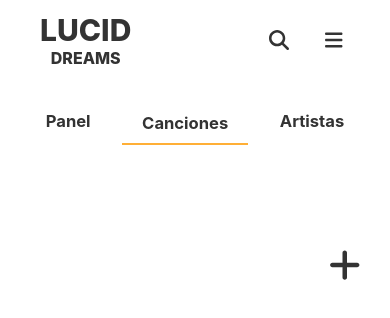
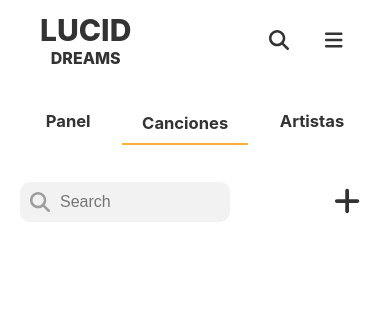
Before and after one commit to nayenjoaquin/lucid-dreams, a React (Create React App) app: page /#/admin in a window 390 px wide. Shown: the top 318 px of the page. Built offline with nearby package versions, Linux system fonts and the light colour scheme.

Commit message:
toaster and files upload to firebase

```diff
--- a/package.json
+++ b/package.json
@@ -9,12 +9,15 @@
     "@testing-library/jest-dom": "^5.16.4",
     "@testing-library/react": "^13.3.0",
     "@testing-library/user-event": "^13.5.0",
+    "compressorjs": "^1.1.1",
     "firebase": "^9.9.1",
     "framer-motion": "^6.5.1",
     "react": "^18.2.0",
     "react-dom": "^18.2.0",
+    "react-loading": "^2.0.3",
     "react-router-dom": "^6.3.0",
     "react-scripts": "^5.0.1",
+    "react-toastify": "^9.0.8",
     "uuid": "^8.3.2",
     "web-vitals": "^2.1.4"
   },
--- a/src/App.js
+++ b/src/App.js
@@ -5,8 +5,10 @@ import Musica from './components/musica/musica';
 import Reproductor from './components/reproductor/reproductor';
 import { Route, Routes } from 'react-router-dom';
 import Admin from './components/admin/admin';
+import 'react-toastify/dist/ReactToastify.css';
 
 function App() {
+
   return (
     <div className="App">
       <NavBar/>
--- a/src/components/admin/admin.css
+++ b/src/components/admin/admin.css
@@ -93,39 +93,7 @@
     }
 
     .admin__menu{
-        width: 100%;
-        height: 80px;
-        display: flex;
-        justify-content: space-between;
-        align-items: center;
-        padding: 0 30px;
-    }
-
-    .admin__menu ul{
         display: none;
-    }
-
-    .admin__menu__page{
-        padding: 0;
-        display: flex;
-        justify-content: space-between;
-        align-items: center;
-    }
-
-    .admin__menu__page__link{
-        display: none;
-    }
-
-    .admin__menu__page__icon{
-        font-size: 24px;
-        color: #333;
-        transition: all .1s ease;
-        padding: 5px;
-    }
-
-    .admin__menu__page__icon:hover{
-        transform: translateY(3px) scale(1.1);
-        color: black;
     }
 
     .admin__subpage{
@@ -175,5 +143,6 @@
 @media screen and (min-width: 850px){
     .admin__mobile__menu{
         display: none;
+
     }
 }
--- a/src/components/admin/admin.js
+++ b/src/components/admin/admin.js
@@ -4,23 +4,21 @@ import AdminMenu from './admin-menu'
 import { useParams } from 'react-router-dom'
 import Songs from './songs/songs'
 import Artists from './artists/artists'
+import { toast, ToastContainer } from 'react-toastify'
 
 const Admin = () => {
-
-    const page = useParams().page
+    const page = useParams().page || "songs"
 
     return(
         <div className="admin">
-            <AdminMenu activePage={
-                page != null ? page : 'songs'
-            }/>
+            <AdminMenu activePage={page}/>
             {
                 page === 'dashboard' ? <Dashboard/>
-                : page === 'songs' ? <Songs/>
+                : page === 'songs' ? <Songs toast={toast}/>
                 : page === 'artists' ? <Artists/>
-                : page == null ? <Songs/>
                 : null
             }
+            <ToastContainer/>
         </div>
     )
 }
--- /dev/null
+++ b/src/components/admin/songs/artistas.js
@@ -0,0 +1,17 @@
+const artistas = [
+    "NPC",
+    "SANTI",
+    "Z4RB3",
+    "M4R1",
+    "J4V13R",
+    "andres",
+    "luis",
+    "jose",
+    "juan",
+    "pedro",
+    "maria",
+    "josefa",
+    "javier",
+]
+
+export default artistas;
--- a/src/components/admin/songs/inputs.css
+++ b/src/components/admin/songs/inputs.css
@@ -96,4 +96,5 @@ label 				 {
 .new-song__file-input__title{
   font-size: 12px;
   color: #666;
+  margin-bottom: 5px;
 }
--- a/src/components/admin/songs/songs.css
+++ b/src/components/admin/songs/songs.css
@@ -11,6 +11,36 @@
     padding: 10px 20px;
     border-radius: 16px 0 0 0;
     position: relative;
+    display: flex;
+    align-items: center;
+    justify-content: center;
+}
+
+.admin__songs__filterbar__search-bar{
+    display: flex;
+    align-items: center;
+    background-color: #F2F2F2;
+    width: fit-content;
+    border-radius: 10px;
+    gap: 10px;
+    padding: 10px;
+    max-width: 60%;
+    flex-grow: 1;
+}
+
+.admin__songs__filterbar__search-bar__icon{
+    font-size: 20px;
+    color: #9e9e9e;
+}
+
+.admin__songs__filterbar__search-bar__input{
+    width: 100%;
+    flex-grow: 1;
+    border: none;
+    font-size: 16px;
+    outline: none;
+    background-color: transparent;
+    color: #333;
 }
 
 .admin__songs__filterbar__add-song-btn{
@@ -25,6 +55,8 @@
     font-size: 36px;
     cursor: pointer;
     transition: all .1s ease;
+    transition: top 0s ease;
+    transition: right 0s ease;
 }
 
 .admin__songs__filterbar__add-song-btn:hover{
@@ -44,14 +76,16 @@
     height: 100%;
     width: 100%;
     top: 0;
+    left: 0;
     position: absolute;
     backdrop-filter: blur(3px);
-    background-color: rgba(0,0,0,.2);
+    background-color: rgba(0,0,0,.1);
     z-index: 100;
 }
 
 .admin__songs__new-song__form{
     width: 400px;
+    max-height: 95%;
     padding: 40px;
     margin: auto;
     display: flex;
@@ -62,6 +96,7 @@
     border-radius: 10px;
     gap: 40px;
     justify-content: space-around;
+    position: relative;
 }
 
 .admin__songs__new-song__form__header{
@@ -69,12 +104,22 @@
     width: 100%;
     display: flex;
     gap: 10px;
+    overflow: hidden;
 }
 
 .admin__songs__new-song__form__header__img-container{
     background-color: #f5f5f5;
     height: 100%;
+    min-width: 80px;
     width: 80px;
+    border-radius: 5px;
+}
+
+.admin__songs__new-song__form__header__img-container__img{
+    height: 100%;
+    width: 100%;
+    object-fit: cover;
+    border-radius: 5px;
 }
 
 .admin__songs__new-song__form__header__img-container__add-img-btn{
@@ -84,13 +129,6 @@
     height: 100%;
     width: 100%;
     color: #ccc;
-    transition: all .1s ease;
-    cursor: pointer;
-}
-
-.admin__songs__new-song__form__header__img-container__add-img-btn:hover{
-    color: #bbb;
-    transform: translateY(-2px);
 }
 
 .admin__songs__new-song__form__header__info{
@@ -98,12 +136,18 @@
     flex-direction: column;
     justify-content: center;
     user-select: none;
+    width: 100%;
+    overflow: hidden;
 }
 
 .admin__songs__new-song__form__header__info__nombre{
     font-size: 24px;
     font-weight: 500;
+    max-width: 100%;
     color: #333;
+    overflow: hidden;
+    white-space: nowrap;
+    text-overflow: ellipsis;
 }
 
 .admin__songs__new-song__form__header__info__artista{
@@ -160,19 +204,58 @@
     transform: translateY(-2px);
 }
 
+
+
+
+
+
+
+
 @media screen and (max-width: 850px){
     .admin__songs__filterbar{
         border-radius: 0;
     }
+    .admin__songs__new-song{
+        border-radius: 0;
+    }
+
 }
 
 @media screen and (max-width: 500px){
     .admin__songs__new-song__form{
         width: 100%;
-        height: 70%;
         border-radius: 10px 10px 0 0;
-        box-shadow: none;
+        box-shadow: 0 -2px 20px rgba(0,0,0,.1);
         position: absolute;
         bottom: 0;
     }
+    .admin__songs__filterbar{
+        justify-content: space-between;
+    }
+    .admin__songs__filterbar__add-song-btn{
+        position: inherit;
+        transform: none;
+        top: 0;
+        right: 0;
+        font-size: 30px;
+        transition: all .1s ease;
+    }
+    .admin__songs__filterbar__add-song-btn:hover{
+        transform: translateY(-3px);
+    }
 }
+
+
+
+/* LOADER */
+.admin__songs__new-song__form__loading{
+    height: 100%;
+    width: 100%;
+    display: flex;
+    justify-content: center;
+    align-items: center;
+    position: absolute;
+    background-color: white;
+    border-radius: 10px;
+    z-index: 100;
+}
--- a/src/components/admin/songs/songs.js
+++ b/src/components/admin/songs/songs.js
@@ -1,4 +1,4 @@
-import { faPlus } from "@fortawesome/free-solid-svg-icons"
+import { faPlus, faSearch } from "@fortawesome/free-solid-svg-icons"
 import { FontAwesomeIcon } from "@fortawesome/react-fontawesome"
 import "./songs.css";
 import { useState } from "react";
@@ -11,6 +11,11 @@ const FilterBar = ( props ) => {
 
     return(
         <div className="admin__songs__filterbar">
+            <div className="admin__songs__filterbar__search-bar">
+                <FontAwesomeIcon icon={faSearch} className="admin__songs__filterbar__search-bar__icon"/>
+                <input type="text" placeholder="Search" name="song-search" className="admin__songs__filterbar__search-bar__input"/>
+            </div>
+
             <button className="admin__songs__filterbar__add-song-btn" onClick={ e => {
                 e.stopPropagation();
                 setNewSongForm(true);
@@ -21,7 +26,9 @@ const FilterBar = ( props ) => {
     )
 }
 
-const Songs = () => {
+const Songs = (props) => {
+
+    const { toast } = props;
 
     const [newSongForm, setNewSongForm] = useState(false);
 
@@ -30,9 +37,11 @@ const Songs = () => {
             <div className="admin__songs admin__subpage">
                 <FilterBar setNewSongForm={setNewSongForm}/>
                 <div className="admin__songs__list"></div>
+
             </div>
-            {
-                newSongForm ? <NewSong setNewSongForm={setNewSongForm}/> : null
+
+            {  // NEW SONG FORM VIEW
+                newSongForm ? <NewSong setNewSongForm={setNewSongForm} toast={toast}/> : null
             }
         </>
     )
--- a/src/firebase.js
+++ b/src/firebase.js
@@ -1,5 +1,4 @@
 import { initializeApp } from "firebase/app";
-import { getAnalytics } from "firebase/analytics";
 import { getStorage } from 'firebase/storage'
 
 
@@ -15,5 +14,4 @@ const firebaseConfig = {
 
 
 const app = initializeApp(firebaseConfig);
-const analytics = getAnalytics(app);
 export const storage = getStorage(app)
```
Also changed, not shown: src/components/admin/songs/new-song.js (+64 -29 lines), 1 other file (tests, documents, lock files or other folders).
